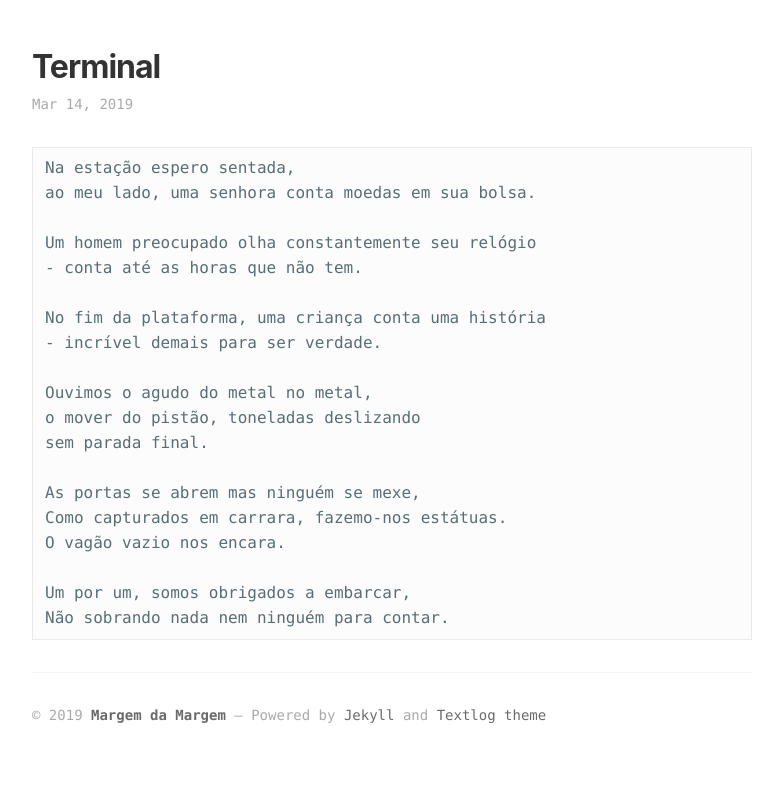
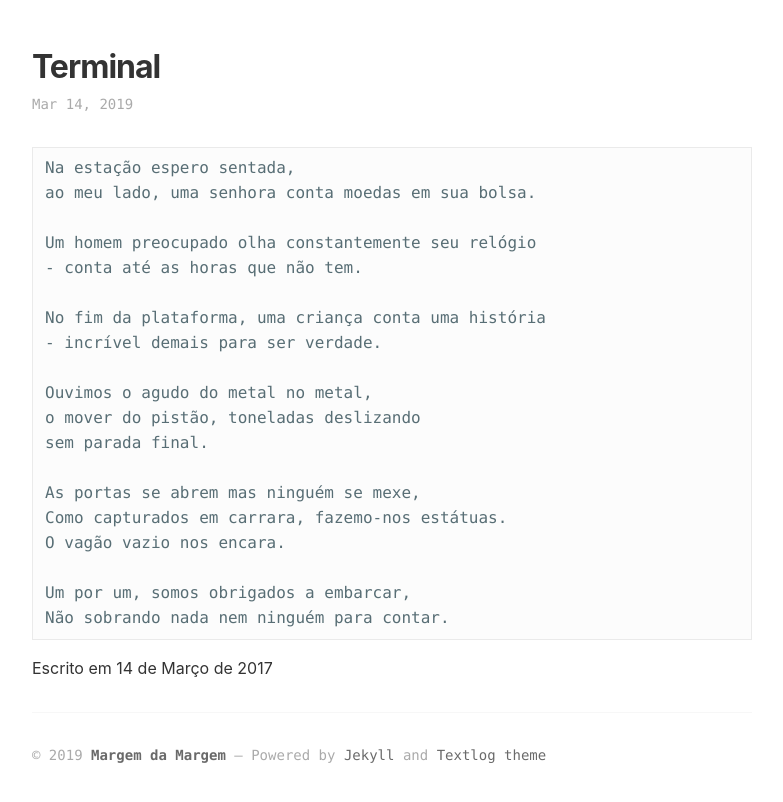
Before and after one commit to ThaisRobba/thaisrobba.github.io, a Jekyll site: the page built from _posts/2019-03-14-terminal.md, in a window 1280 px wide. Shown: the top 802 px of the page, without its empty margins (8-791 px from the left). Built offline with Jekyll 4.4.1, drawn with Linux system fonts in a browser that asks for light colours; our own code applies the rules of GitHub Pages for plain Markdown files.

Commit message:
Update 2019-03-14-terminal.md

````diff
--- a/_posts/2019-03-14-terminal.md
+++ b/_posts/2019-03-14-terminal.md
@@ -22,3 +22,5 @@ O vagão vazio nos encara.
 Um por um, somos obrigados a embarcar,
 Não sobrando nada nem ninguém para contar.
 ```
+
+Escrito em 14 de Março de 2017
````
